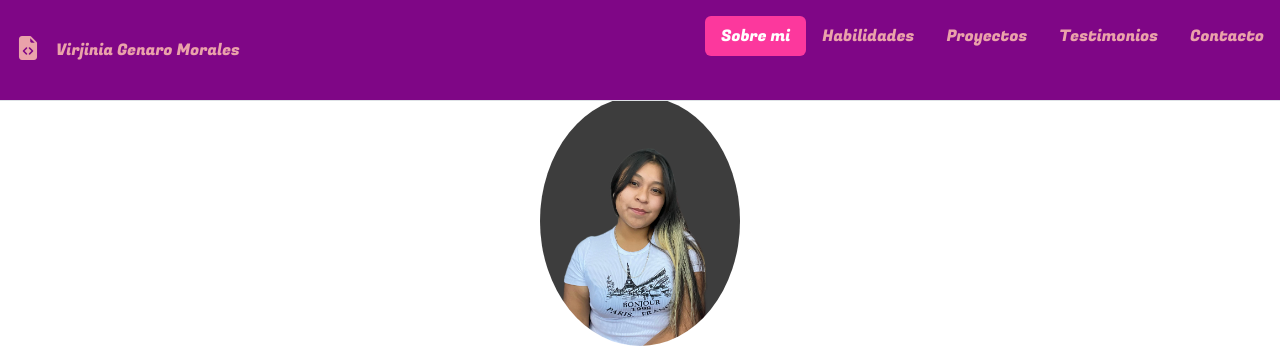
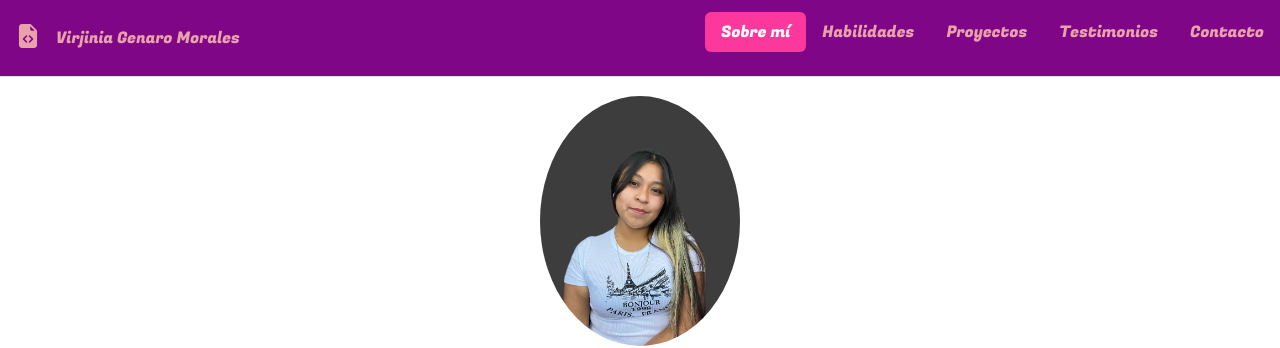
Before and after one commit to Virjinia-isc/Virjinia-isc.github.io, a plain HTML site: page index.html in a window 1280 px wide. Shown: the top 348 px of the page. Drawn offline with nearby package versions, Linux system fonts and the light colour scheme.

Commit message:
Add files via upload

```diff
--- a/index.html
+++ b/index.html
@@ -21,15 +21,15 @@
 </head>
 
 <body>
-    <header class="d-flex flex-wrap justify-content-center py-3 mb-4 border-bottom sticky-header">
+    <header class="d-flex flex-wrap justify-content-center py-1 mb-4 border-bottom sticky-header">
         <a href="/" class="d-flex align-items-center mb-3 mb-md-0 me-md-auto text-decoration-none">
             <i class="icono bi bi-file-earmark-code-fill p-3 fs-4"></i>
             <span class="fs-6">Virjinia Genaro Morales</span>
         </a>
 
-        <ul class="nav nav-pills">
+        <ul class="mt-2 nav nav-pills">
             <li class="nav-item boton-perfil"><a id="boton-perfil" href="#" class="nav-link active perfil"
-                    aria-current="page">Sobre mi</a></li>
+                    aria-current="page">Sobre mí</a></li>
             <li class="nav-item"><a href="#habilidades" class="nav-link">Habilidades</a></li>
             <li class="nav-item"><a href="#proyectos" class="nav-link">Proyectos</a></li>
             <li class="nav-item"><a href="#testimonios" class="nav-link">Testimonios</a></li>
@@ -69,7 +69,8 @@
                             <h3 class="mb-3 fw-bold mb-0 fs-4 text-body-emphasis">Desarrollo de sw de escritorio</h3>
                             <p>Desarrollé una aplicación de escritorio para la gestión de variables ambientales,
                                 utilizando C# para la programación y bases de datos SQL para el almacenamiento de
-                                información. El proyecto incluyó la integración de hardware mediante Arduino y sensores, permitiendo la
+                                información. El proyecto incluyó la integración de hardware mediante Arduino y sensores,
+                                permitiendo la
                                 captura y monitoreo en tiempo real de datos ambientales.</p>
                         </div>
                     </div>
@@ -89,7 +90,8 @@
                             <h3 class="mb-3 fw-bold mb-0 fs-4 text-body-emphasis">IoT</h3>
                             <p>Como académica, realicé prácticas enfocadas en la programación de dispositivos y
                                 sensores, utilizando las placas Arduino y Raspberry Pi 3. Empleando el desarrollo de
-                                sistemas para captura y monitoreo de datos en tiempo real, conexión de dispositivos con DB para
+                                sistemas para captura y monitoreo de datos en tiempo real, conexión de dispositivos con
+                                DB para
                                 almacenamiento y análisis (firebase) y diseño de aplicaciones para la automatización de
                                 procesos basados en datos recopilados por sensores.</p>
                         </div>
```
